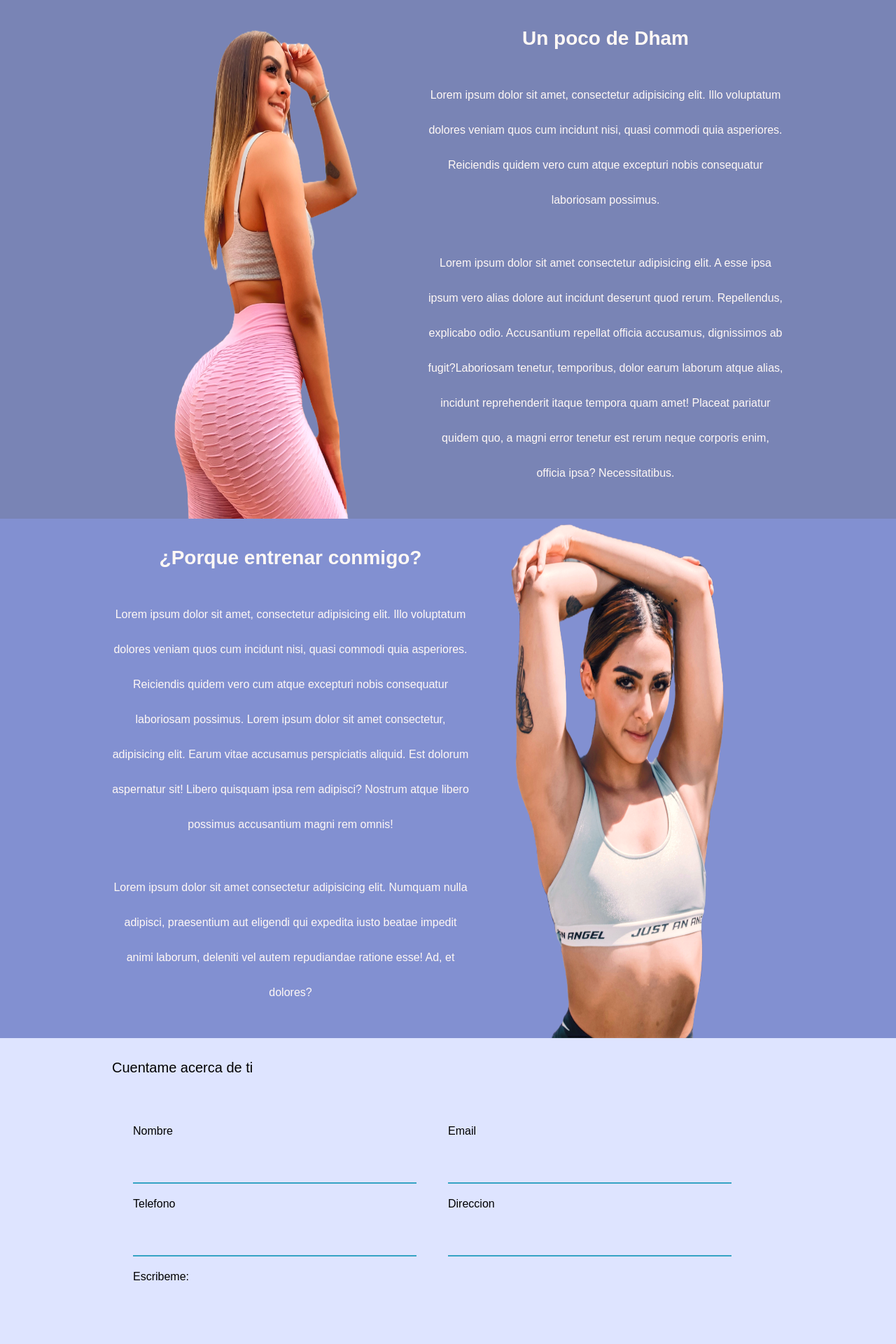
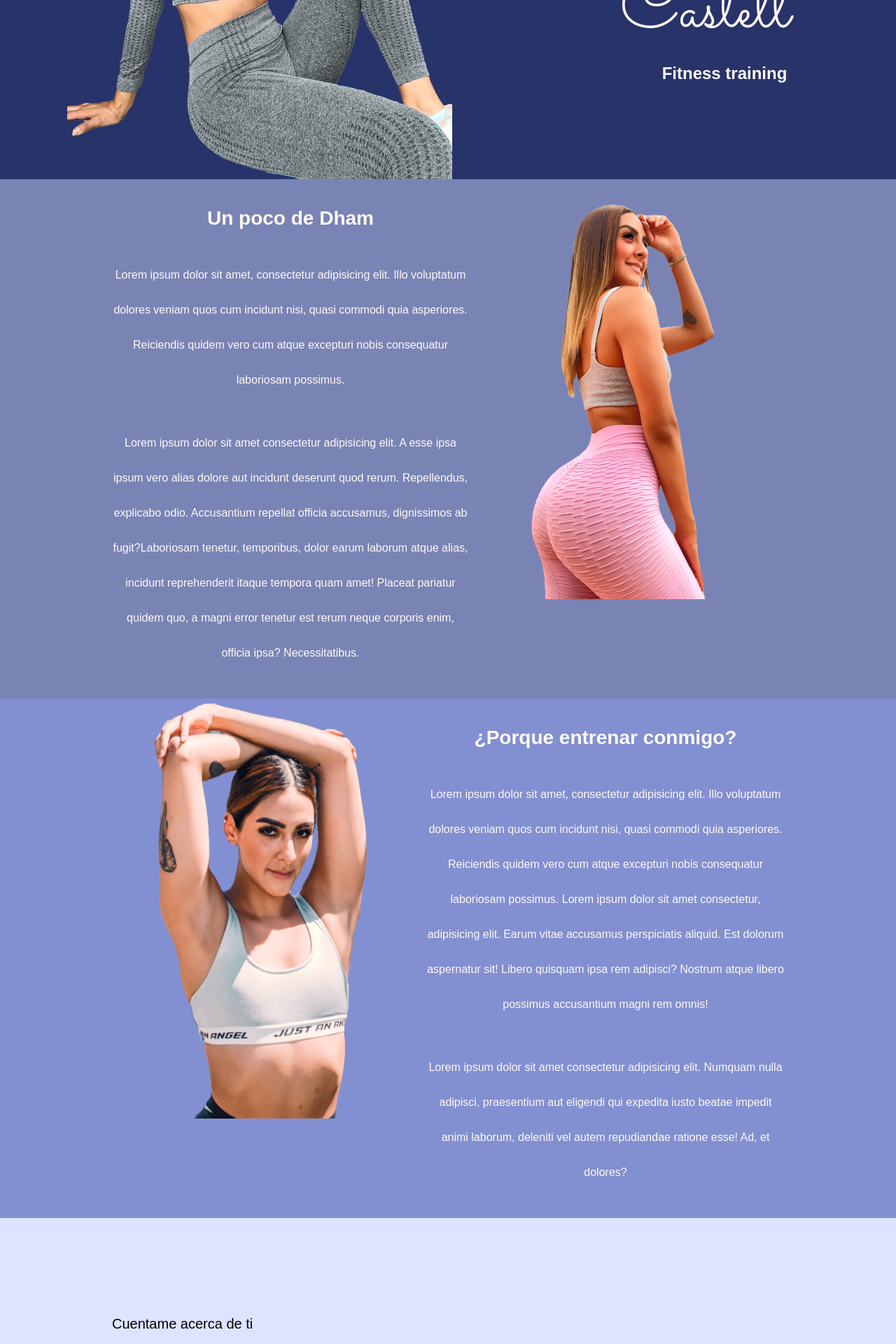
Before and after one commit to DevGragy/DhamCastell, a PHP site: page / in a window 1280 px wide. Shown: the part 446-2366 px from the top of the page at 70% size. Run offline with PHP 8.4, Linux system fonts and the light colour scheme; some web fonts are replaced.

Commit message:
Index actualizado

```diff
--- a/css/main.css
+++ b/css/main.css
@@ -11,6 +11,7 @@
     --color-blue4: #dee4ff;
     --color-blue5: #5163b3;
 }
+
 *,
 *::before,
 *::after {
@@ -27,7 +28,7 @@ html {
 body {
     font-weight: 500;
     font-family: var(--font-Spinnaker);
-    background-color: var(--color-white);
+    background-color: var(--color-blue1);
 }
 
 img {
@@ -52,6 +53,10 @@ img {
 
 .wd-75 {
     width: 75%;
+}
+
+.nth {
+    border-bottom: 0;
 }
 
 /* Header */
@@ -81,7 +86,7 @@ img {
     color: #fff;
     font-size: 1.8rem;
 }
-.header-navbar a:hover {
+.header-navbar li a:hover {
     border-bottom: 2px solid var(--color-secondary);
 }
 .isSelected {
@@ -104,18 +109,19 @@ img {
 .header-contenido {
     display: flex;
     align-items: center;
-    justify-content: space-around;
+    justify-content: center;
     margin: 0 auto;
     background-color: var(--color-blue1);
-    padding: 0 120px;
 }
 
 .header-contenido img {
-    width: 450px;
+    width: 550px;
+    margin-right: 120px;
 }
 
 .header-texto {
     color: var(--color-white);
+    margin-left: 120px;
 }
 .header-texto h1 {
     font-size: 10rem;
@@ -127,12 +133,15 @@ img {
 }
 
 /**Main**/
+
+/** About Dham **/
 .about-dham {
     background-color: var(--color-blue2);
     text-align: center;
 }
 .about-dham img {
-    width: 450px;
+    max-width: 450px;
+    max-height: 600px;
 }
 
 .about-dham h2 {
@@ -150,13 +159,15 @@ img {
     color: var(--color-white);
 }
 
+/** Porque Dham **/
 .porque-dham {
     background-color: var(--color-blue3);
     text-align: center;
 }
 
 .porque-dham img {
-    width: 450px;
+    max-width: 450px;
+    max-height: 600px;
 }
 
 .porque-dham h2 {
@@ -175,12 +186,12 @@ img {
 }
 /* Form Tell Us */
 .form-dham {
-    height: 600px;
     background-color: var(--color-blue4);
-    display: flex;
     margin: 0 auto;
     align-items: center;
     justify-content: center;
+    padding: 120px 0;
+    display: flex;
 }
 
 .form-dham h2 {
@@ -244,7 +255,7 @@ footer {
 }
 
 .contenido-footer {
-    background-color: #f0f1fa;
+    background-color: var(--color-blue5);
     width: 100%;
     display: flex;
     align-items: center;
--- a/index.html
+++ b/index.html
@@ -14,7 +14,10 @@
     <body>
         <header>
             <nav class="header-navbar">
-                <img src="img/logo-dham.png" alt="logo" />
+                <a href="#" class="nth">
+                    <img src="img/logo-dham.png" alt="logo" />
+                </a>
+
                 <ul>
                     <li class="isSelected"><a href="#">Inicio</a></li>
                     <li><a href="#">Comunidad</a></li>
@@ -26,18 +29,17 @@
                     <img src="./img/icons/shop.svg" alt="avatarLogo" />
                 </div>
             </nav>
-            <div class="header-contenido">
+            <div class="header-contenido wd-85">
+                <img src="img/dham-baw.png" alt="dham-1" />
                 <div class="header-texto">
                     <h1>Dham Castell</h1>
                     <h3>Fitness training</h3>
                 </div>
-                <img src="img/dham-blue.png" alt="dham-1" />
             </div>
         </header>
 
         <section class="about-dham">
             <div class="wd-75 d-flex contenedor">
-                <img src="./img/dham-pink.png" alt="FotoDham3" />
                 <div>
                     <h2>Un poco de Dham</h2>
                     <p>
@@ -59,11 +61,13 @@
                         ipsa? Necessitatibus.
                     </p>
                 </div>
+                <img src="./img/dham-pink.png" alt="FotoDham3" />
             </div>
         </section>
 
         <section class="porque-dham">
             <div class="wd-75 d-flex contenedor">
+                <img src="./img/dham-top-gray.png" alt="FotoDham3" />
                 <div>
                     <h2>¿Porque entrenar conmigo?</h2>
                     <p>
@@ -84,7 +88,6 @@
                         vel autem repudiandae ratione esse! Ad, et dolores?
                     </p>
                 </div>
-                <img src="./img/dham-top-gray.png" alt="FotoDham3" />
             </div>
         </section>
 
```
Also changed, not shown: img/dham-baw.png (added).
